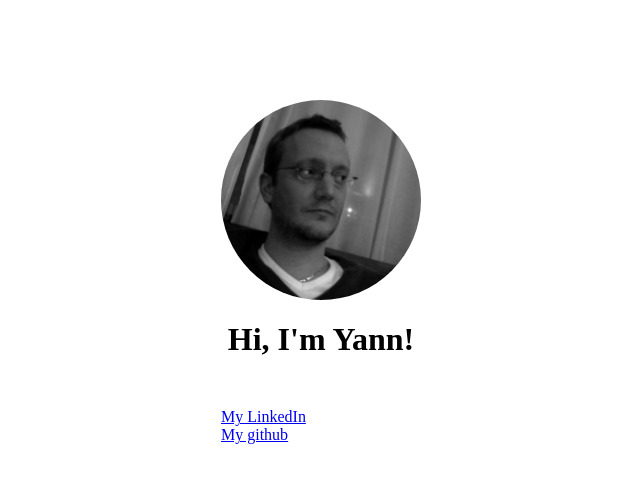
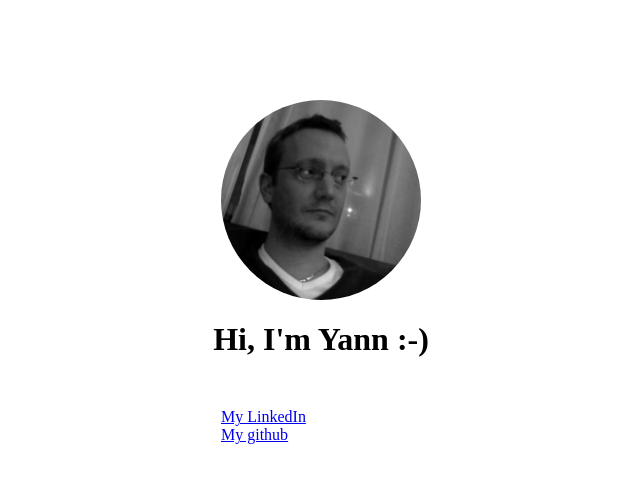
Before and after one commit to ymainier/yann.mainier.fr, a plain HTML site: page index.html in a window 1280 px wide. Shown: the whole page, without its empty margins (319-959 px from the left). Drawn offline with Linux system fonts and the light colour scheme.

Commit message:
dummy change

```diff
--- a/index.html
+++ b/index.html
@@ -21,7 +21,7 @@
   <body>
     <header>
       <img src="./yann.jpg" alt="Picture of Yann Mainier" />
-      <h1>Hi, I'm Yann!</h1>
+      <h1>Hi, I'm Yann :-)</h1>
     </header>
     <section>
       <ul>
```
